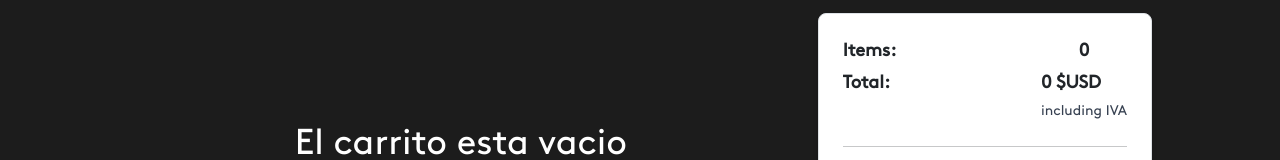
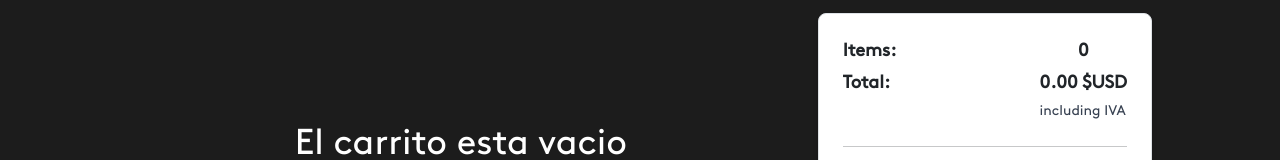
Before and after one commit to ivolevy/grupo7-tpo, a React (Vite) app: page /cart in a window 1280 px wide. Shown: the part 275-435 px from the top of the page. Built offline with nearby package versions, Linux system fonts and the light colour scheme; a web font is replaced by a local one.

Commit message:
adding max number to price

```diff
--- a/src/Cart.jsx
+++ b/src/Cart.jsx
@@ -86,7 +86,7 @@ export const Cart = () => {
 								</p>
 
 								<p className="mb-1 text-lg font-bold">
-									{Math.round(cart.cartTotalAmount)} $USD
+									{parseFloat(cart.cartTotalAmount).toFixed(2)} $USD
 								</p>
 								<p className="text-sm text-gray-700">including IVA</p>
 							</div>
--- a/src/Products.jsx
+++ b/src/Products.jsx
@@ -39,10 +39,8 @@ export const Products = () => {
 			<CustomNav />
 			<div className="flex flex-col sm:flex-row">
 				{" "}
-				{/* Cambiado a flex-col y sm:flex-row */}
 				<aside className=" w-full sm:w-1/6 bg-blue-bizio p-4 rounded-md mt-6 mb-24">
 					{" "}
-					{/* Cambiado a w-full y sm:w-1/6 */}
 					<CategoryFilter setCategoryFilter={setCategoryFilter} />
 					<hr className="my-4" />
 					<PriceFilter
--- a/src/assets/components/products/CategoryFilter.jsx
+++ b/src/assets/components/products/CategoryFilter.jsx
@@ -18,7 +18,7 @@ const CategoryFilter = ({ setCategoryFilter }) => {
 
 	return (
 		<div className="mb-6">
-			<h3 className="text-lg font-bold mb-2">Categorías</h3>
+			<h3 className="text-lg mb-2">Categorías</h3>
 			<select
 				onChange={handleCategoryChange}
 				className="block w-full py-2 px-3 rounded-md text-gray-700 bg-white border border-gray-300 focus:outline-none focus:ring-2 focus:ring-indigo-500 focus:border-transparent"
```
